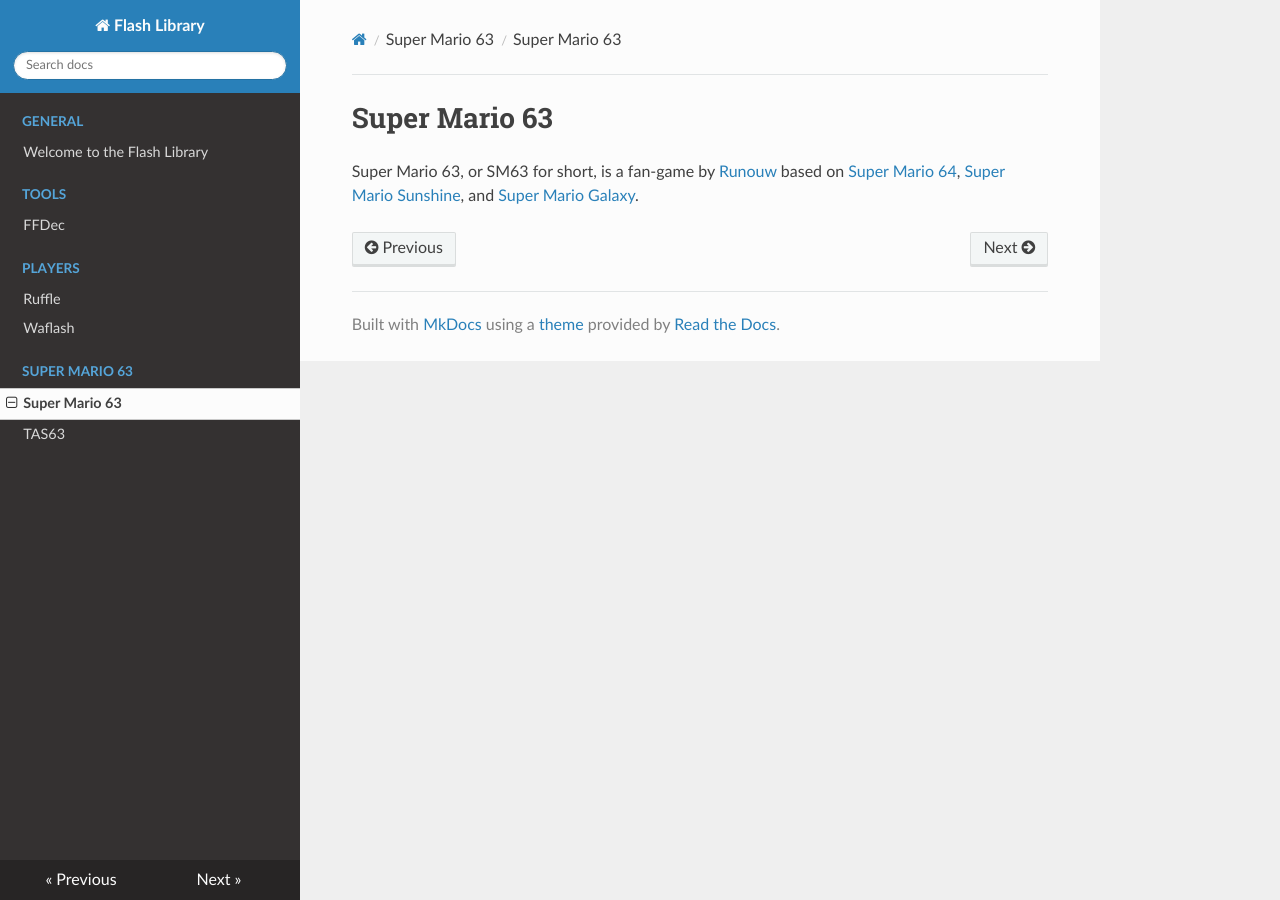
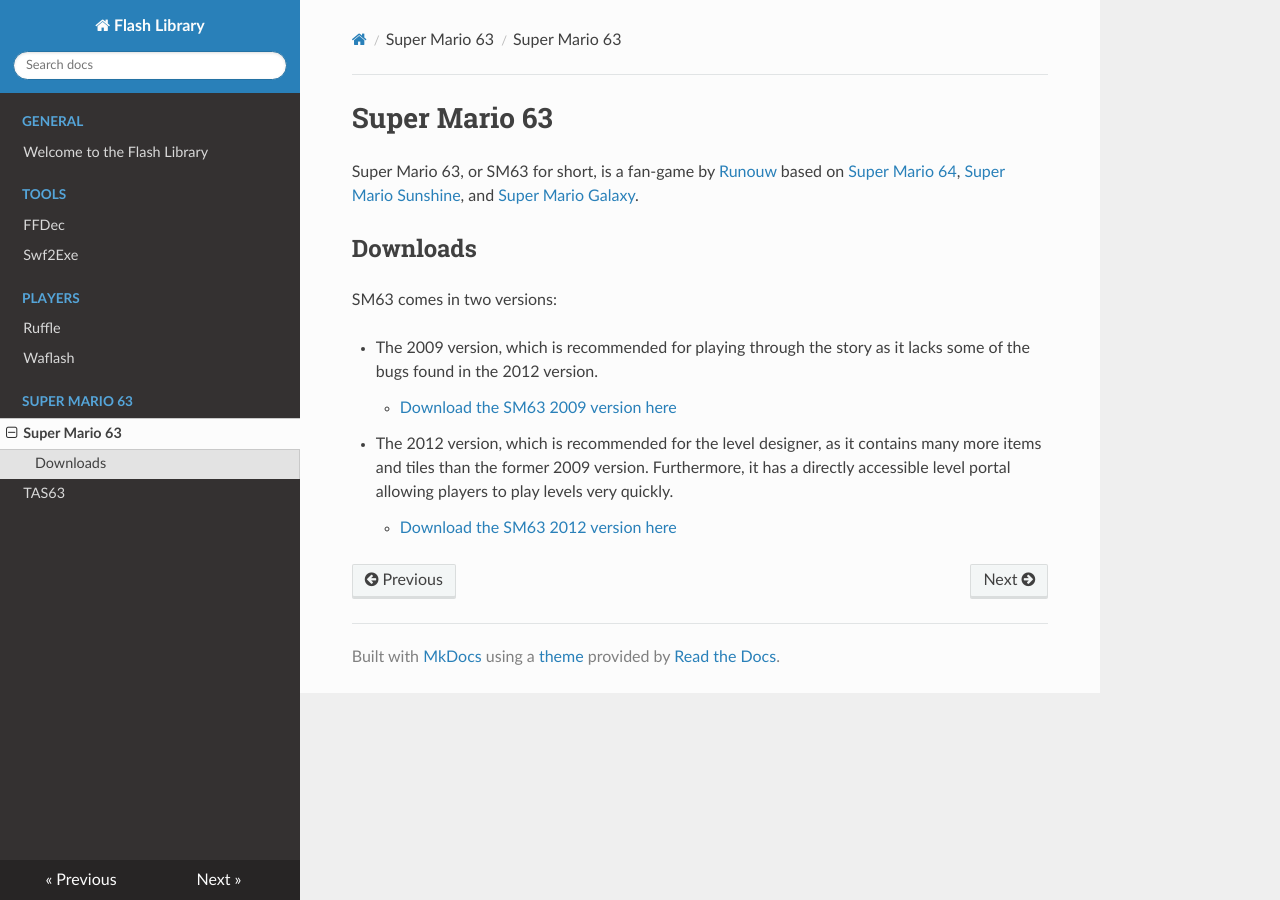
Before and after one commit to GTcreyon/FlashLibrary, an MkDocs documentation site: the page built from docs/games/sm63/sm63.md, in a window 1280 px wide. Built offline with MkDocs 1.6.1, drawn with Linux system fonts in a browser that asks for light colours; nearby versions of some CDN libraries.

Commit message:
downloads + swf2exe

```diff
--- a/docs/games/sm63/sm63.md
+++ b/docs/games/sm63/sm63.md
@@ -1,3 +1,15 @@
 # Super Mario 63
 
 Super Mario 63, or SM63 for short, is a fan-game by [Runouw](https://runouw.com) based on [Super Mario 64](https://wikipedia.org/wiki/Super_Mario_64), [Super Mario Sunshine](https://wikipedia.org/wiki/Super_Mario_Sunshine), and [Super Mario Galaxy](https://wikipedia.org/wiki/Super_Mario_Galaxy).
+
+## Downloads
+
+SM63 comes in two versions:
+
+- The 2009 version, which is recommended for playing through the story as it lacks some of the bugs found in the 2012 version.
+
+	- [Download the SM63 2009 version here](https://www.speedrun.com/resourceasset/dl4of)
+
+- The 2012 version, which is recommended for the level designer, as it contains many more items and tiles than the former 2009 version. Furthermore, it has a directly accessible level portal allowing players to play levels very quickly.
+
+	- [Download the SM63 2012 version here](http://runouw.com/games/sm63/sm63game.exe)
--- a/mkdocs.yml
+++ b/mkdocs.yml
@@ -5,6 +5,7 @@
     - index.md
   - Tools:
     - tools/ffdec.md
+    - tools/swf2exe.md
   - Players:
     - players/ruffle.md
     - players/waflash.md
@@ -18,3 +19,5 @@
   highlightjs: true
   hljs_languages:
     - actionscript
+markdown_extensions:
+    - markdown.extensions.admonition
```
Also changed, not shown: docs/tools/swf2exe.md (added, +16 -0 lines).
